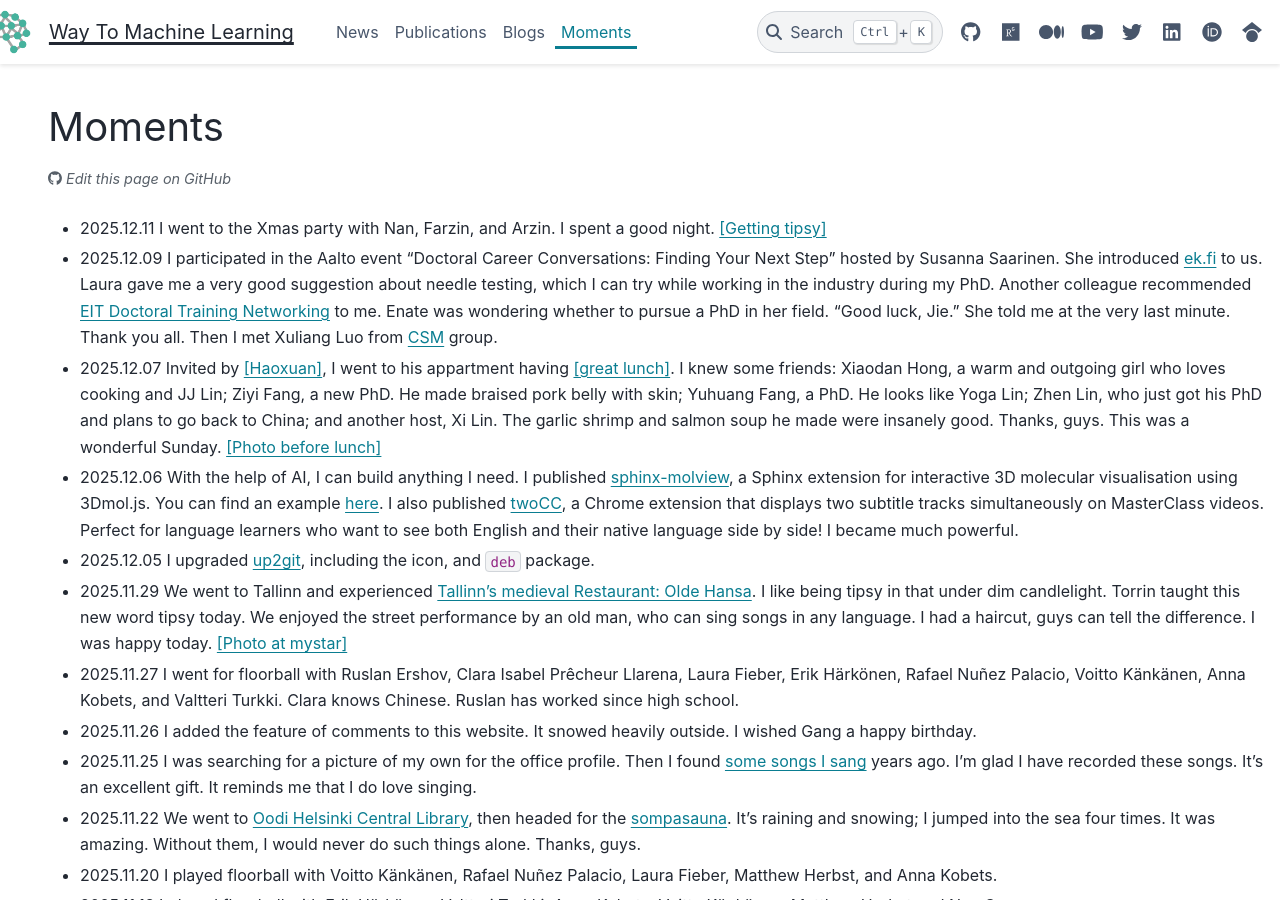
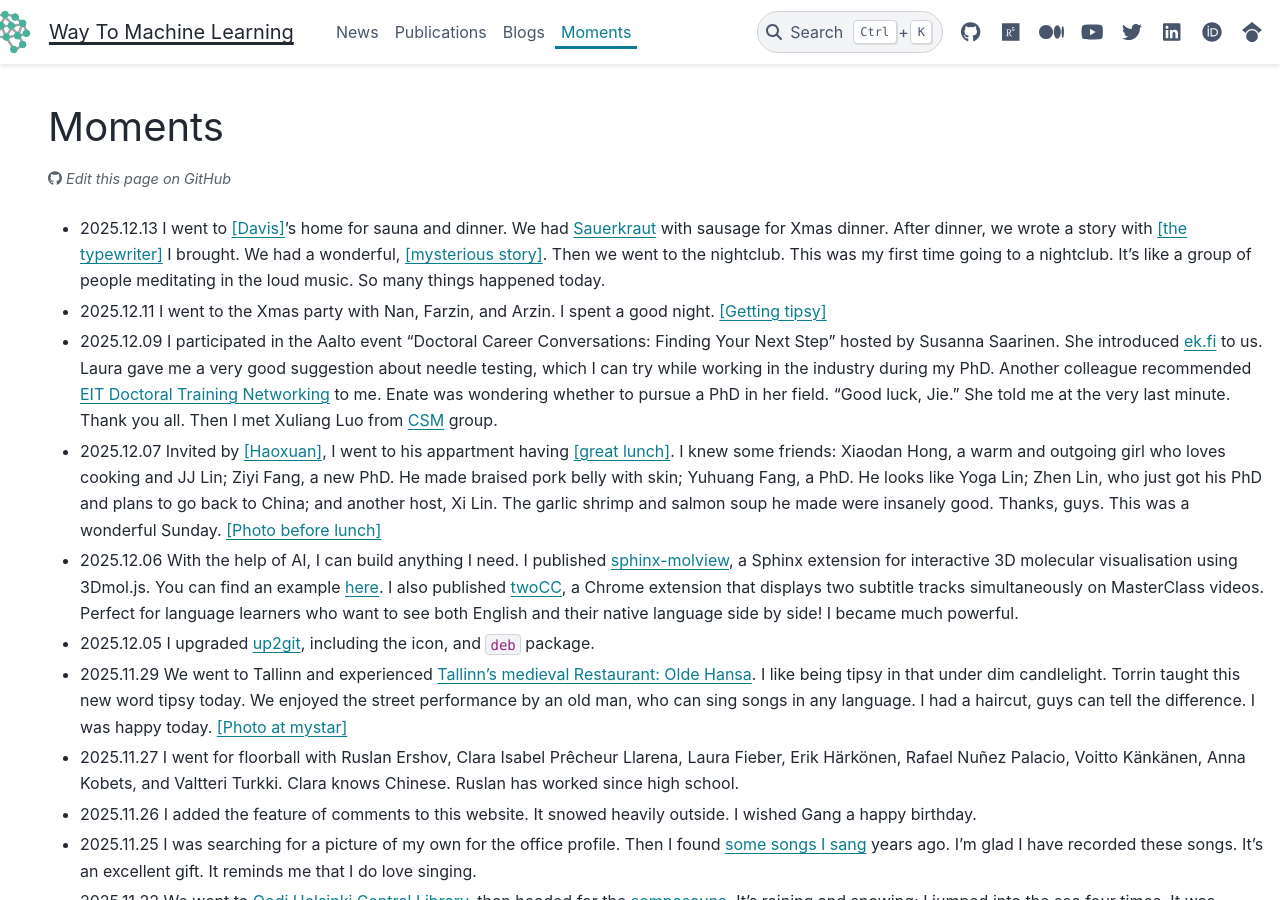
Before and after one commit to way2ml/way2ml.github.io, a Sphinx documentation site: the page built from doc/moments.md, in a window 1280 px wide and 900 px high. Built offline with Sphinx 7.4.7 and the PyData theme 0.15.4, drawn with Linux system fonts in a browser that asks for light colours; comment, search, counter and statistics services are not loaded.

Commit message:
Add new moments and update existing entries

```diff
--- a/doc/moments.md
+++ b/doc/moments.md
@@ -4,6 +4,7 @@
 ---
 
 # Moments
+- 2025.12.13 I went to <a href="./_static/moments/20251213_davis.jpeg" target="_blank" rel="noopener">[Davis]</a>'s home for sauna and dinner. We had [Sauerkraut](https://en.wikipedia.org/wiki/Sauerkraut) with sausage for Xmas dinner. After dinner, we wrote a story with <a href="./_static/moments/20251213_type.jpeg" target="_blank" rel="noopener">[the typewriter]</a> I brought. We had a wonderful, <a href="./_static/moments/20251213_story.jpeg" target="_blank" rel="noopener">[mysterious story]</a>. Then we went to the nightclub. This was my first time going to a nightclub. It's like a group of people meditating in the loud music. So many things happened today.
 - 2025.12.11 I went to the Xmas party with Nan, Farzin, and Arzin. I spent a good night. <a href="./_static/moments/20251211_xmas.jpg" target="_blank" rel="noopener">[Getting tipsy]</a>
 - 2025.12.09 I participated in the Aalto event "Doctoral Career Conversations: Finding Your Next Step" hosted by Susanna Saarinen. She introduced [ek.fi](https://ek.fi/en/) to us.  Laura gave me a very good suggestion about needle testing, which I can try while working in the industry during my PhD. Another colleague recommended [EIT Doctoral Training Networking](https://www.eiturbanmobility.eu/what-we-offer/education-and-training/doctoral-training-programme/) to me. Enate was wondering whether to pursue a PhD in her field. "Good luck, Jie." She told me at the very last minute.  Thank you all. Then I met Xuliang Luo from [CSM](https://www.aalto.fi/en/department-of-applied-physics/complex-systems-and-materials-csm) group.
 - 2025.12.07 Invited by <a href="./_static/moments/20251207_HaoxuanYou.jpeg" target="_blank" rel="noopener">[Haoxuan]</a>, I went to his appartment having <a href="./_static/moments/20251207_HaoxuanYou_and_XiLin.jpeg" target="_blank" rel="noopener">[great lunch]</a>. I knew some friends: Xiaodan Hong, a warm and outgoing girl who loves cooking and JJ Lin; Ziyi Fang, a new PhD. He made braised pork belly with skin; Yuhuang Fang, a PhD. He looks like Yoga Lin; Zhen Lin, who just got his PhD and plans to go back to China; and another host, Xi Lin. The garlic shrimp and salmon soup he made were insanely good. Thanks, guys. This was a wonderful Sunday. <a href="./_static/moments/20251207_all.jpg" target="_blank" rel="noopener">[Photo before lunch]</a>
```
